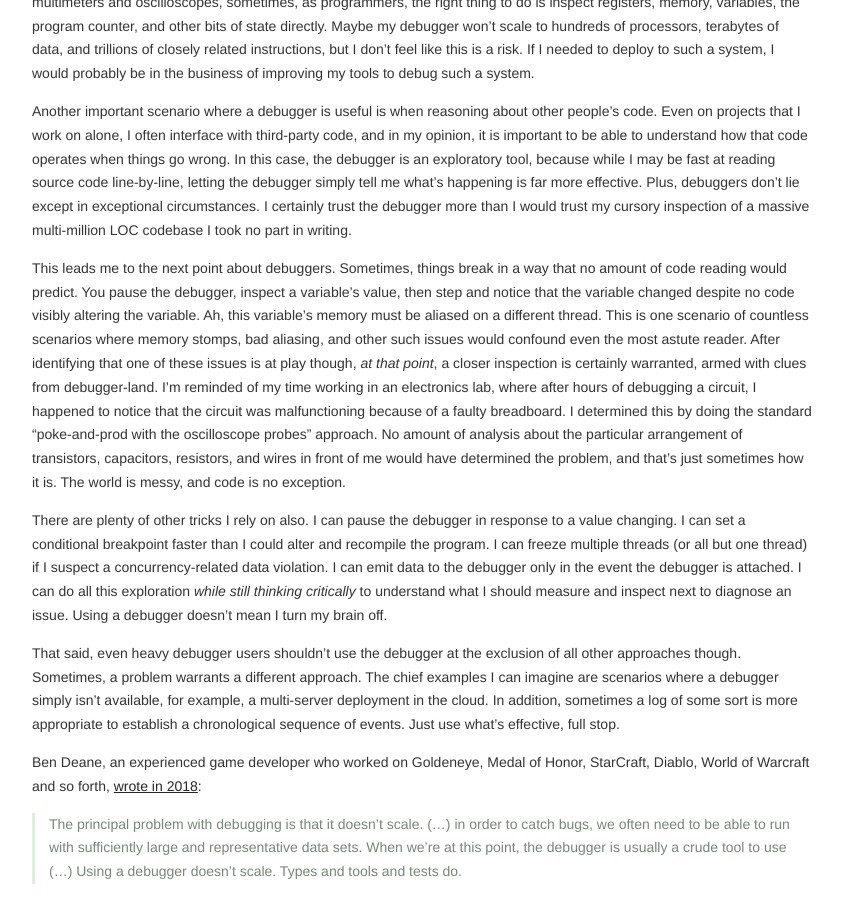
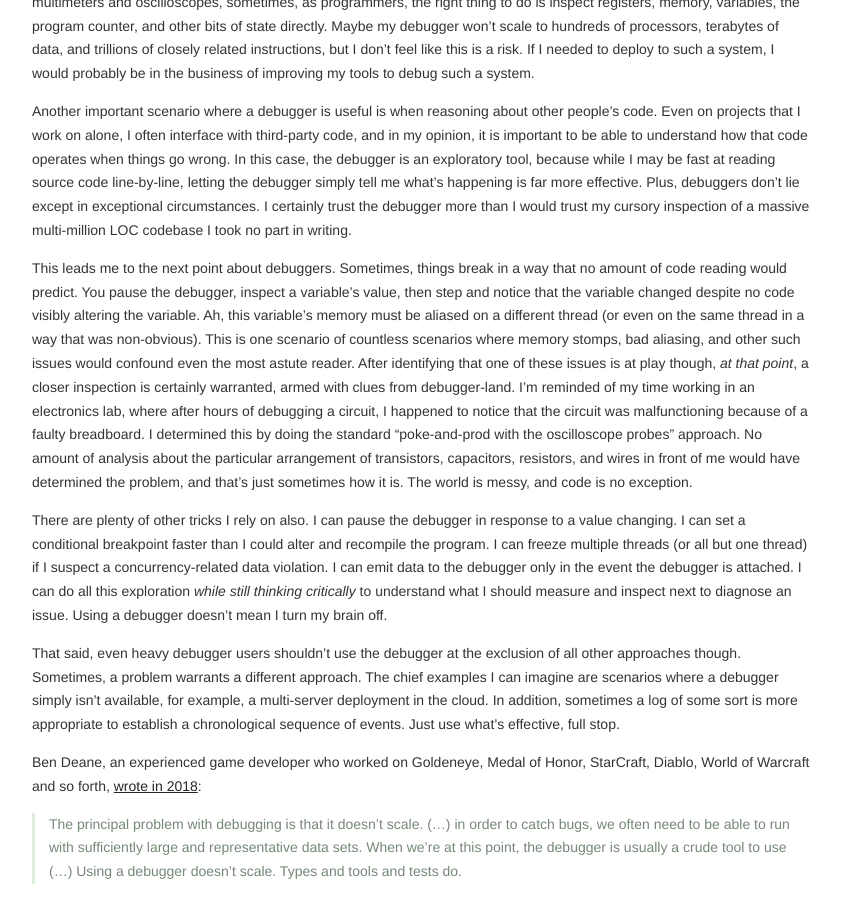
Before and after one commit to jeremyong/jeremyong.github.com, a Jekyll site: the page built from _posts/2023-08-06-i-do-in-fact-use-a-debugger.markdown, in a window 1280 px wide and 900 px high, scrolled down 870 px. Shown: the whole window, without its empty margins (218-1060 px from the left). Built offline with Jekyll 4.4.1, drawn with Linux system fonts in a browser that asks for light colours.

Commit message:
clarification

```diff
--- a/_posts/2023-08-06-i-do-in-fact-use-a-debugger.markdown
+++ b/_posts/2023-08-06-i-do-in-fact-use-a-debugger.markdown
@@ -55,7 +55,7 @@ multi-million LOC codebase I took no part in writing.
 This leads me to the next point about debuggers. Sometimes, things break in a way that no amount of code
 reading would predict. You pause the debugger, inspect a variable's value, then step and notice that the
 variable changed despite no code visibly altering the variable. Ah, this variable's memory must be aliased
-on a different thread. This is one scenario of countless scenarios where memory stomps, bad aliasing,
+on a different thread (or even on the same thread in a way that was non-obvious). This is one scenario of countless scenarios where memory stomps, bad aliasing,
 and other such issues would confound even the most astute reader. After identifying that one of these
 issues is at play though, _at that point_, a closer inspection is certainly warranted, armed with clues
 from debugger-land. I'm reminded of my time working in an electronics lab, where after hours of debugging
```
